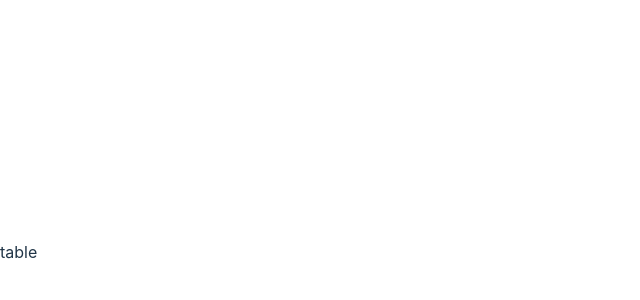
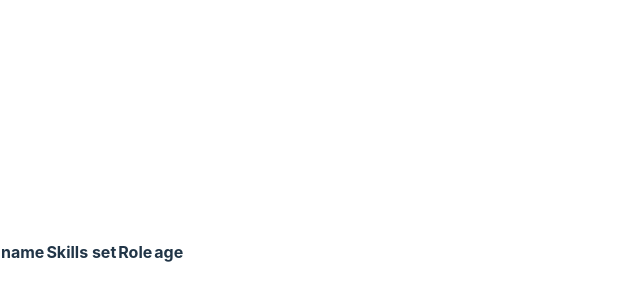
Before and after one commit to SaharGhadampoorHafezi/ariana-code-challenge, a React (Vite) app: page /table in a window 1280 px wide. Shown: the part 148-448 px from the top of the page, without its empty margins (0-640 px from the left). Built offline with nearby package versions, Linux system fonts and the light colour scheme.

Commit message:
implement the basic table, ui is not concluded

```diff
--- a/src/pages/table-page/index.jsx
+++ b/src/pages/table-page/index.jsx
@@ -1,9 +1,29 @@
-import React from 'react';
+import React from "react";
+import { userStore } from "../../store/store";
+import { calculateAge } from "../../utiles/age-calculator";
 
 export const TablePage = () => {
+  const users = userStore((state) => state.users);
+  console.log(users);
+
   return (
-    <div>
-      table
-    </div>
+    <form>
+      <tr>
+        <th>name</th>
+        <th>Skills set</th>
+        <th>Role</th>
+        <th>age</th>
+      </tr>
+      {users.map((user) => {
+        return (
+          <tr key={user.name}>
+            <td>{user.name}</td>
+            <td>{user.skillsSet}</td>
+            <td>{user.role}</td>
+            <td>{calculateAge(user.birthDate)}</td>
+          </tr>
+        );
+      })}
+    </form>
   );
-}
+};
```
